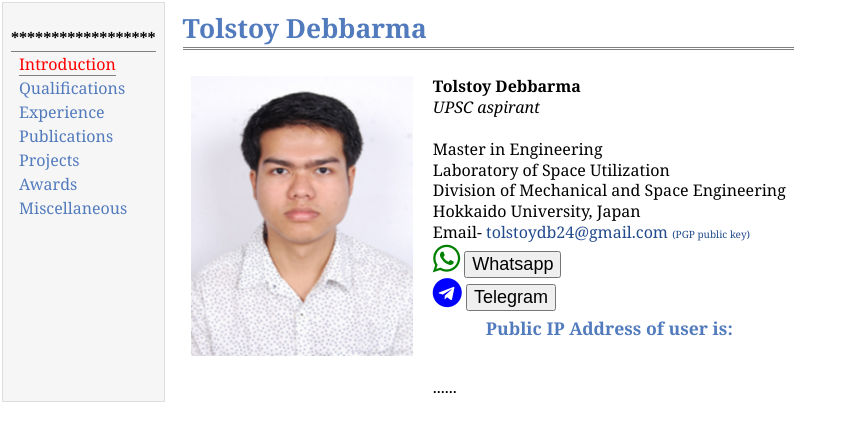
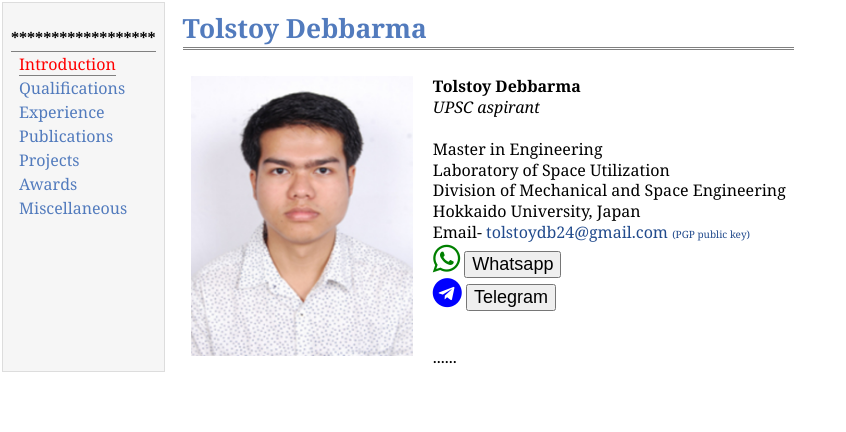
Before and after one commit to tolstoydebbarma/tolstoydebbarma.github.io, a plain HTML site: page index.html in a window 1280 px wide. Shown: the whole page, without its empty margins (0-846 px from the left). Drawn offline with nearby package versions, Linux system fonts and the light colour scheme; no server answers.

Commit message:
Update index.html

```diff
--- a/index.html
+++ b/index.html
@@ -62,7 +62,6 @@ Email- <a href = "mailto: tolstoydb24@gmail.com">tolstoydb24@gmail.com</a>
 <a href="https://t.me/lightning2410_2" target="_blank"><button style="font-size:18px">Telegram</button></a> <br>
 
 <center>
-        <h3>Public IP Address of user is:</h3>
         <p id="gfg"></p>
 
     </center>
```
